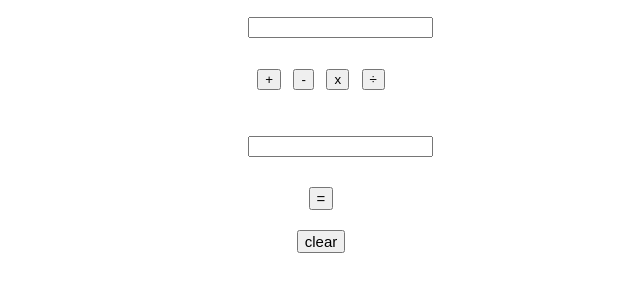
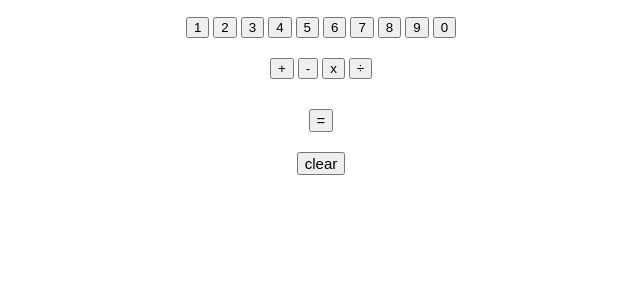
Before and after one commit to chris-stanton/PRIME-weekend-challenge-3-calculator, a website: page public/views/index.html in a window 1280 px wide. Shown: the part 110-402 px from the top of the page, without its empty margins (319-959 px from the left). Drawn offline with Linux system fonts and the light colour scheme.

Commit message:
added buttons to HTML and a click event to client.js for hard mode

```diff
--- a/public/scripts/client.js
+++ b/public/scripts/client.js
@@ -1,13 +1,24 @@
 $(document).ready(function(){
 
-//setting empty value object
+//setting empty object values
 var calcInputs = {
   x:"",
   y:"",
   type:""
 };
 
-//clear button
+//click event for number buttons using .data()
+$('#calculator').on('click', 'button', function (){
+  var number = $(this).data("id");
+  if (calcInputs.type == ""){
+  calcInputs.x = number;
+  }else{
+  calcInputs.y = number;
+  }
+  console.log(calcInputs);
+  });
+
+//click event clear button
 $('#clear').on("click", 'button', function(){
   $('#numbersOnDom').empty();
     calcInputs = {
@@ -17,19 +28,18 @@ $('#clear').on("click", 'button', function(){
   };
 });
 
-//operator buttons
+//click event operator buttons
 $('#operator').on('click', 'button', function (){
   var operator = $(this).attr("id");
   calcInputs.type = operator;
 });
 
-//equal button
+//click event equal button
 $('#equals').on('click', function (){
 $('#numbersOnDom').empty();
-//set input value to a var in an object
-calcInputs.x = $("#numberOne").val();
-calcInputs.y = $("#numberTwo").val();
-console.log(calcInputs);
+//set input value to a var in an object for base mode
+//calcInputs.x = $("#numberOne").val();  uncomment for base mode
+//calcInputs.y = $("#numberTwo").val();  uncomment for base mode
 //selects function based off operator type
 var currentOperator = calcInputs.type;
 //I was originally going to you a IF, ELSE IF, ELSE statement to call the ajax functions but saw
--- a/public/styles/style.css
+++ b/public/styles/style.css
@@ -8,19 +8,28 @@ h2 {
   color: red;
 }
 
-#numberOne {
+/*#numberOne {
   margin-left: 559px;
-}
+} uncomment for base mode
 
 #operator {
   text-align: center;
   font-size: 50px;
   margin-bottom: 40px;
-}
+} uncomment for base mode
 
 #numberTwo {
   margin-left: 559px;
-}
+} uncomment for base mode*/
+
+#calculator {
+  text-align: center;
+}/* comment out for base mode */
+
+#operator {
+  text-align: center;
+  margin-top: 20px;
+}/* comment out for base mode */
 
 #equals {
   text-align: center;
--- a/public/views/index.html
+++ b/public/views/index.html
@@ -10,14 +10,26 @@
   <body>
     <h1>Weekend Challenge #3</h1>
     <h2>Calculator</h2>
-    <input type="text" name="" value="" id="numberOne">
+    <!-- <input type="text" name="" value="" id="numberOne">  uncomment for base mode-->
+    <div id="calculator">
+    <button data-id="1" id="1">1</button> <!-- comment out for base mode-->
+    <button data-id="2" id="2">2</button> <!-- comment out for base mode-->
+    <button data-id="3" id="3">3</button> <!-- comment out for base mode-->
+    <button data-id="4" id="4">4</button> <!-- comment out for base mode-->
+    <button data-id="5" id="5">5</button> <!-- comment out for base mode-->
+    <button data-id="6" id="6">6</button> <!-- comment out for base mode-->
+    <button data-id="7" id="7">7</button> <!-- comment out for base mode-->
+    <button data-id="8" id="8">8</button> <!-- comment out for base mode-->
+    <button data-id="9" id="9">9</button> <!-- comment out for base mode-->
+    <button data-id="0" id="0">0</button> <!-- comment out for base mode-->
+  </div>
     <div id="operator">
       <button data-id="add" id="add">+</button>
       <button data-id="subtract" id="subtract">-</button>
       <button data-id="multiply" id="multiply">x</button>
       <button data-id="divide" id="divide">÷</button>
     </div>
-      <input type="text" name="" value="" id="numberTwo">
+      <!-- <input type="text" name="" value="" id="numberTwo">  uncomment for base mode-->
     <div id="equals">
       <button data-id="equals" id="equals">=</button>
     </div>
```
